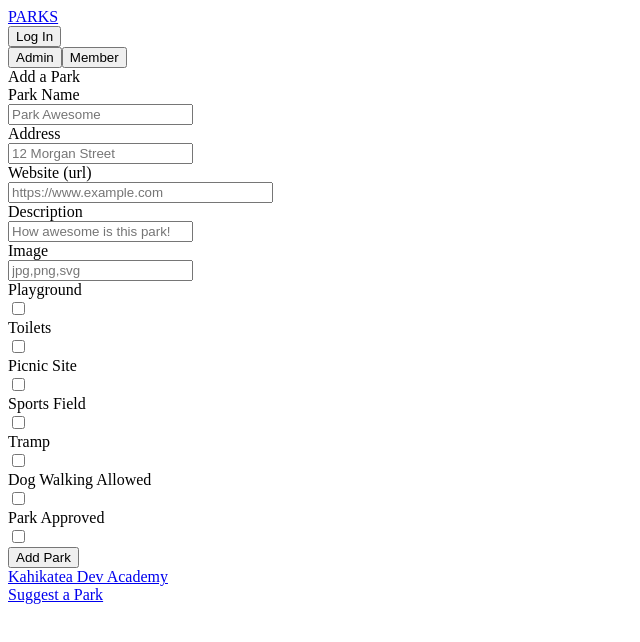
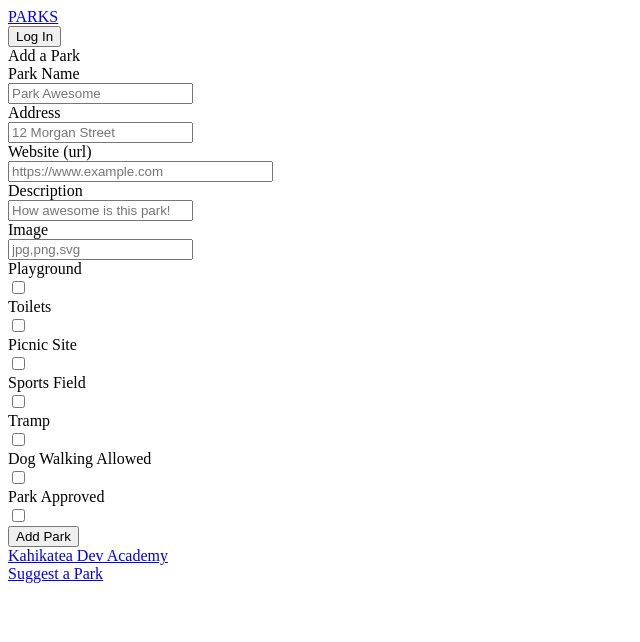
Before and after one commit to lory-costa/parks, a React app: page /add-park in a window 1280 px wide. Shown: the top 642 px of the page, without its empty margins (0-640 px from the left). Built offline with nearby package versions, Linux system fonts and the light colour scheme; the HTML template or start-up script is replaced by a standard one.

Commit message:
isAdmin now stored in globalState

```diff
--- a/client/App.jsx
+++ b/client/App.jsx
@@ -22,6 +22,7 @@ function App () {
     return <p>Loading...</p>
   }
   if (user) {
+    console.log(user)
     dispatch(setUser(user))
   }
 
--- a/client/actions/user.js
+++ b/client/actions/user.js
@@ -2,11 +2,13 @@ export const SET_USER = 'SET_USER'
 export const CLEAR_USER = 'CLEAR_USER'
 
 export function setUser (user) {
+  const isAdminValue = user['https://parkwise/roles'][0] === 'Admin'
   return {
     type: SET_USER,
     user: {
       id: user.sub,
-      name: user.name
+      name: user.name,
+      isAdmin: isAdminValue
     }
   }
 }
--- a/client/components/Map.jsx
+++ b/client/components/Map.jsx
@@ -7,7 +7,7 @@ import Filter from '../components/Filter'
 import { MapContainer, TileLayer, Marker, Popup } from 'react-leaflet'
 
 export default function Map () {
-  const parks = useSelector(globalState => globalState.map)
+  const parks = useSelector(globalState => globalState.map).filter(park => park.approved === 1)
   const filter = useSelector(globalState => globalState.filter)
   const dispatch = useDispatch()
 
--- a/client/components/Nav.jsx
+++ b/client/components/Nav.jsx
@@ -1,18 +1,21 @@
 import React from 'react'
 import { Link } from 'react-router-dom'
 import { useAuth0 } from '@auth0/auth0-react'
+import {  useSelector } from 'react-redux'
 import LoginButton from './LoginButton'
 import LogoutButton from './LogoutButton'
 
 export default function Nav () {
+  const isAdmin = useSelector(globalState => globalState.user.isAdmin)
+
   const { isAuthenticated } = useAuth0()
   return (
     <div className='flex justify-between'>
       <div>
         {!isAuthenticated ? <LoginButton /> : < LogoutButton />}
       </div>
-      <Link to = '/admin'><button className='bg-green-500 hover:bg-green-700 text-white py-2 px-4 rounded ml-4'>Admin</button></Link>
-      <Link to = '/member'><button className='bg-green-500 hover:bg-green-700 text-white py-2 px-4 rounded ml-4'>Member</button></Link>
+      {!!isAdmin && <Link to = '/admin'><button className='bg-green-500 hover:bg-green-700 text-white py-2 px-4 rounded ml-4'>Admin</button></Link>}
+      {!!isAuthenticated && <Link to = '/member'><button className='bg-green-500 hover:bg-green-700 text-white py-2 px-4 rounded ml-4'>Member</button></Link> }
     </div>
   )
 }
```
